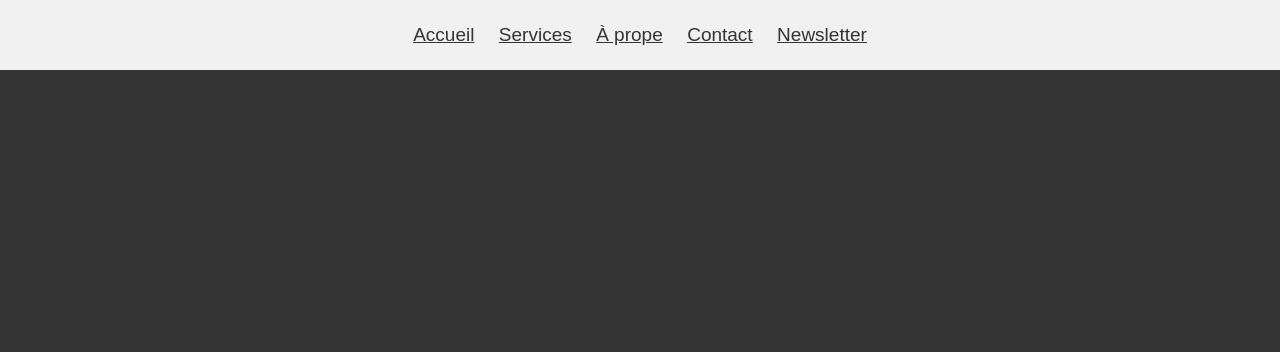
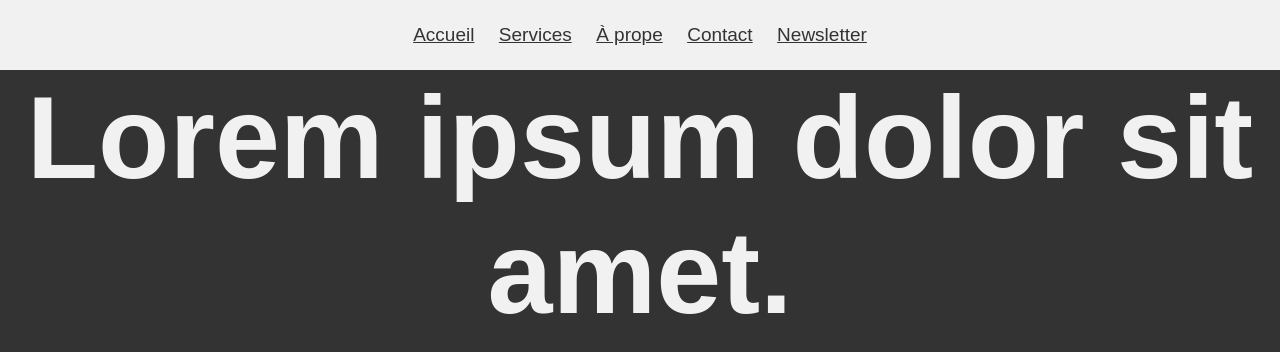
Before and after one commit to Sa-lile/FrontEnd58_59_60_Ex_Navbar, a plain HTML site: page index.html in a window 1280 px wide. Drawn offline with Linux system fonts and the light colour scheme.

Commit message:
Add files via upload

```diff
--- a/index.html
+++ b/index.html
@@ -18,5 +18,7 @@
      </ul>
 
     </nav>
+
+    <h1>Lorem ipsum dolor sit amet.</h1>
 </body>
 </html>
--- a/style.css
+++ b/style.css
@@ -10,7 +10,8 @@ body {
 }
 nav {
     height: 70px;
-    width: 100%;
+    /* width: 100%; */
+    width: calc(100%);
     background: #f1f1f1;
 }
 ul {
@@ -28,3 +29,8 @@ nav ul li a{
     color: #333;
     font-size: 19px;
 }
+h1 {
+    color: #f1f1f1;
+    font-size: calc(40px + 6vw);
+    text-align: center;
+}
```
